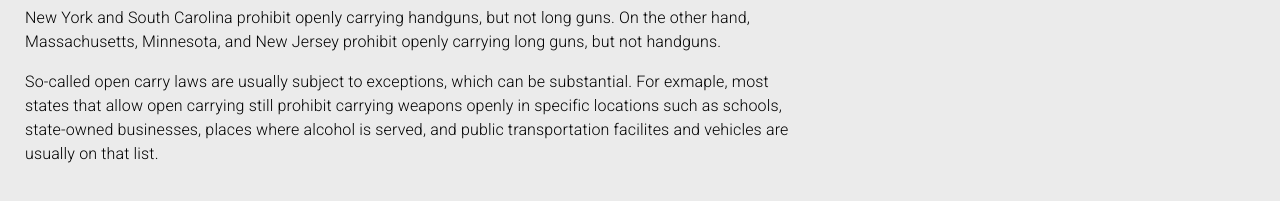
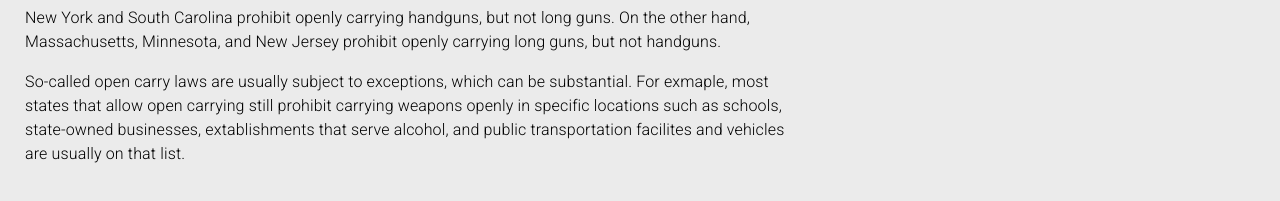
Before and after one commit to kjannette/carry-concealed, a React app: page /opencarry in a window 1280 px wide. Shown: the part 555-756 px from the top of the page. Built offline with nearby package versions, Linux system fonts and the light colour scheme.

Commit message:
Did stuff

```diff
--- a/src/App.js
+++ b/src/App.js
@@ -1,4 +1,6 @@
 import React from 'react';
+import { useEffect } from "react";
+import { useLocation } from "react-router-dom";
 import MainPage from './components/MainPage.js'
 import OpenCarryPage from './components/OpenCarryPage.js'
 import SecondPage from './components/SecondPage.js'
@@ -13,6 +15,16 @@
 
   }));
 
+  export function ScrollToTop() {
+    const { pathname } = useLocation();
+
+    useEffect(() => {
+      window.scrollTo(0, 0);
+    }, [pathname]);
+
+    return null;
+  }
+
   export const history = createHistory();
 
 export default function App() {
@@ -24,10 +36,11 @@
     <div className={classes.root} >
 
       <Router history={history}>
+        <ScrollToTop />
         <Switch>
-          <Route exact path="/" component={MainPage}/>
-          <Route exact path="/secondpage" component={SecondPage}/>
-          <Route exact path="/opencarry" component={OpenCarryPage}/>
+            <Route exact path="/" component={MainPage}/>
+            <Route exact path="/secondpage" component={SecondPage}/>
+            <Route exact path="/opencarry" component={OpenCarryPage}/>
         </Switch>
       </Router>
 
--- a/src/components/OpenCarryPage.js
+++ b/src/components/OpenCarryPage.js
@@ -46,7 +46,7 @@
 
                                 <p>New York and South Carolina prohibit openly carrying handguns, but not long guns.  On the other hand, Massachusetts, Minnesota, and New Jersey prohibit openly carrying long guns, but not handguns.</p>
 
-                                <p>So-called open carry laws are usually subject to exceptions, which can be substantial. For exmaple, most states that allow open carrying still prohibit carrying weapons openly in specific locations such as schools, state-owned businesses, places where alcohol is served, and public transportation facilites and vehicles are usually on that list.</p>
+                                <p>So-called open carry laws are usually subject to exceptions, which can be substantial. For exmaple, most states that allow open carrying still prohibit carrying weapons openly in specific locations such as schools, state-owned businesses, extablishments that serve alcohol, and public transportation facilites and vehicles are usually on that list.</p>
 
                             </Typography>
 
```
